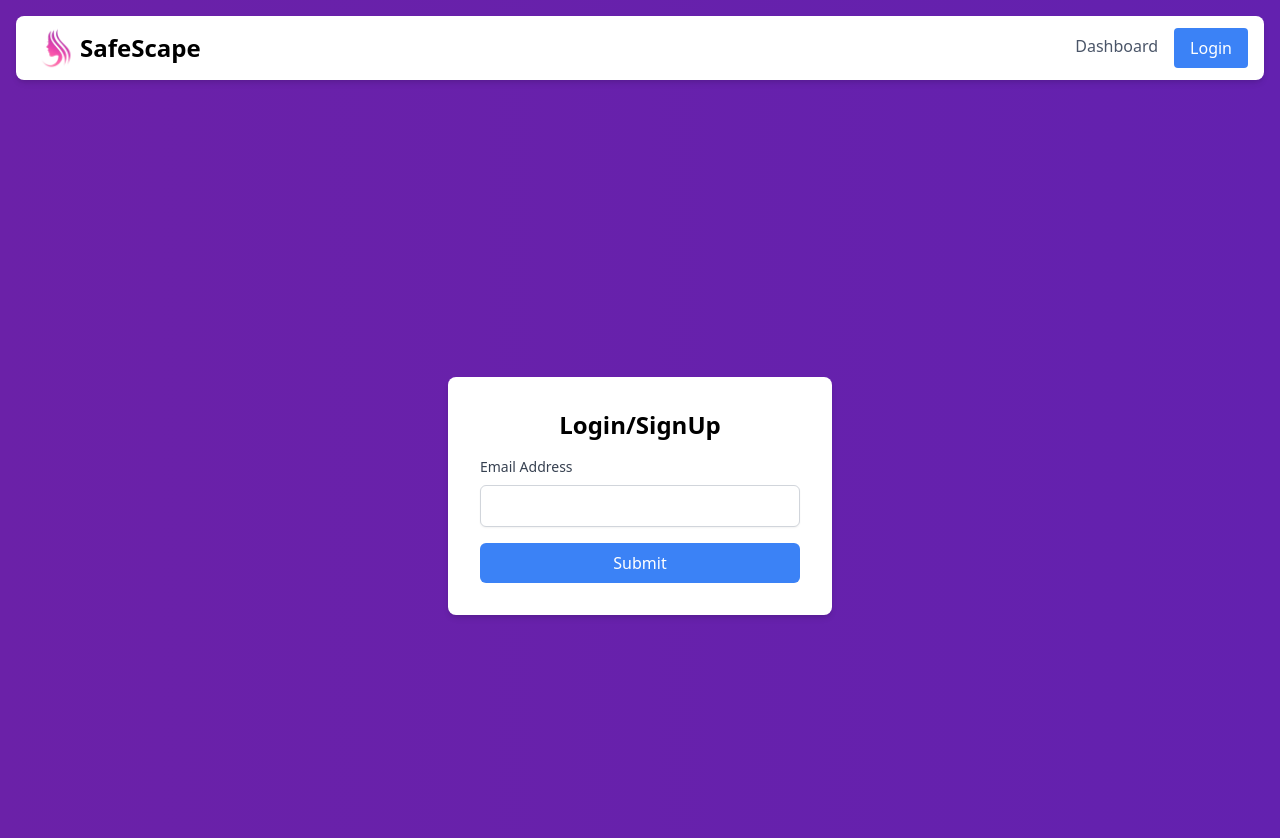
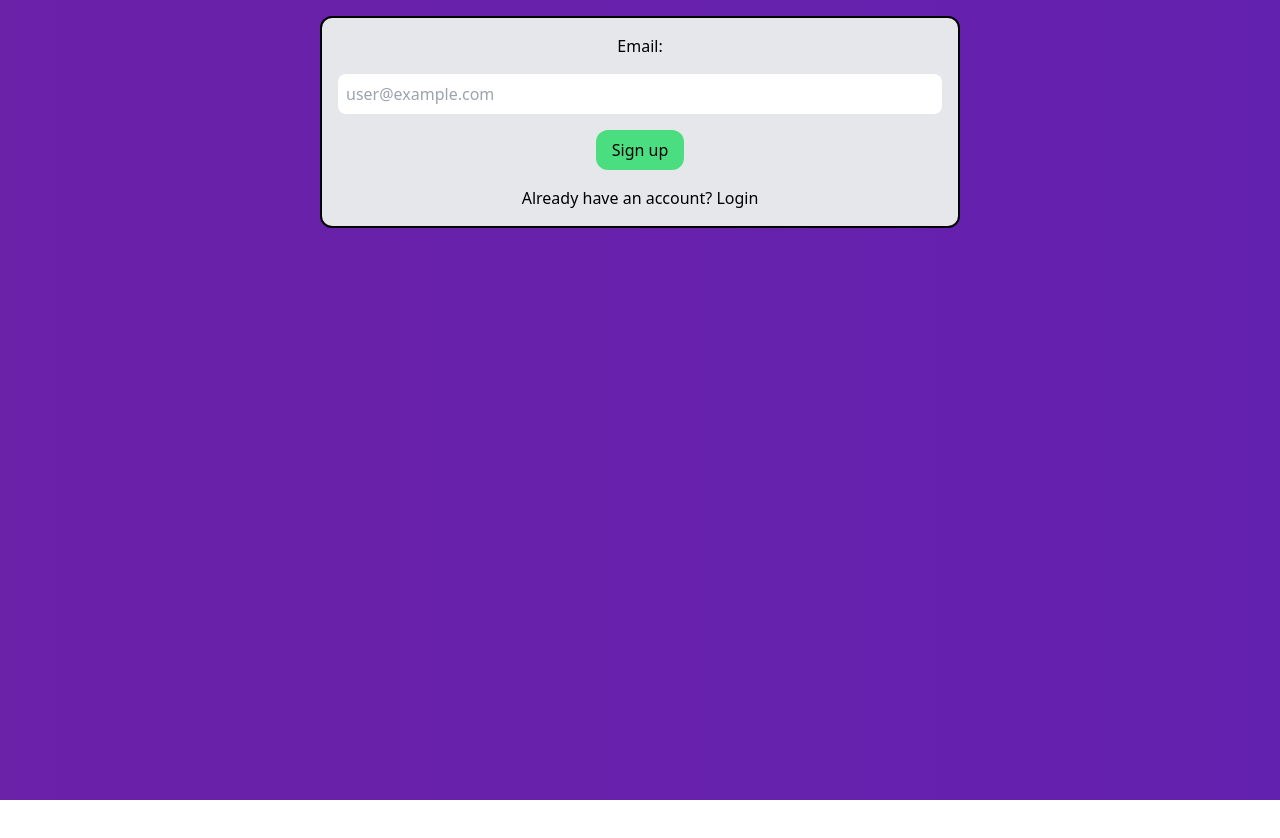
Before and after one commit to govardhan-06/SafeScape, a React (Vite) app: page /login in a window 1280 px wide. Shown: the top 838 px of the page. After the commit the page ends 800 px from the top, so only its background shows below. Built offline with nearby package versions, Linux system fonts and the light colour scheme.

Commit message:
second draft, added login

```diff
--- a/package.json
+++ b/package.json
@@ -10,6 +10,7 @@
     "preview": "vite preview"
   },
   "dependencies": {
+    "@supabase/supabase-js": "^2.45.3",
     "gsap": "^3.12.5",
     "react": "^18.3.1",
     "react-dom": "^18.3.1",
--- a/src/components/Header.jsx
+++ b/src/components/Header.jsx
@@ -17,9 +17,9 @@ const Header = () => {
 
       {/* Desktop Menu */}
       <nav className="hidden space-x-4 md:flex md:items-center">
-        <a href="/dashboard" className="nav-link">
+        {/* <a href="/dashboard" className="nav-link">
           Dashboard
-        </a>
+        </a> */}
         <a
           href="/login"
           className="px-4 py-2 text-white bg-blue-500 rounded hover:bg-blue-700">
--- a/src/components/HeaderDash.jsx
+++ b/src/components/HeaderDash.jsx
@@ -2,6 +2,8 @@ import { useState } from "react";
 import logo from "../assets/safescape_100x100.png";
 import profile from "../assets/profile.png";
 import notification from "../assets/notification.png";
+import Dropdown from "../components/Dropdown";
+import Notifications from "./Notifications";
 
 const Header = () => {
   const [isOpen, setIsOpen] = useState(false);
@@ -19,12 +21,15 @@ const Header = () => {
 
       {/* Desktop Menu */}
       <nav className="hidden space-x-8 md:flex md:items-center">
+        <a href="/dashboard" className="nav-link">
+          Dashboard
+        </a>
         <span className="text-white rounded-full hover:cursor-pointer">
-          <img className="rounded-full size-6" src={notification} alt="" />
+          <Notifications></Notifications>
         </span>
-        <a href="/profile" className="text-white rounded-full ">
-          <img className="rounded-full size-10" src={profile} alt="" />
-        </a>
+        <span className="text-white rounded-full ">
+          <Dropdown />
+        </span>
       </nav>
 
       {/* Mobile Menu Button */}
@@ -55,6 +60,9 @@ const Header = () => {
             <a href="/profile" className="px-4 py-2 text-white rounded ">
               <img className="rounded-full size-10" src={profile} alt="" />
             </a>
+            <a href="/" className="px-4 py-2 text-white rounded ">
+              <img className="rounded-full size-10" src={notification} alt="" />
+            </a>
           </button>
           <nav className="flex flex-col space-y-4">
             <a href="/" className="nav-link">
--- a/src/index.css
+++ b/src/index.css
@@ -3,6 +3,7 @@
 @tailwind utilities;
 
 .nav-link {
+  font-weight: bolder;
   position: relative;
   color: #4a5568; /* Tailwind's gray-700 */
   text-decoration: none;
--- a/src/pages/Dashboard.jsx
+++ b/src/pages/Dashboard.jsx
@@ -4,6 +4,35 @@ const Dashboard = () => {
   return (
     <>
       <HeaderDash></HeaderDash>
+      <div className="flex h-screen px-4 py-2 space-x-4">
+        {/* Left Column */}
+        <div className="flex flex-col w-2/3 space-y-4">
+          {/* Top Horizontal Rectangle (spans only the left column) */}
+          <div className="flex items-center h-16 space-x-6 bg-white rounded-lg justify-evenly">
+            <span className="px-2 py-1 hover:bg-gray-200 hover:rounded-full hover:cursor-pointer ">
+              Camera 1
+            </span>
+            <span className="px-2 py-1 hover:bg-gray-200 hover:rounded-full hover:cursor-pointer ">
+              Camera 2
+            </span>
+            <span className="px-2 py-1 hover:bg-gray-200 hover:rounded-full hover:cursor-pointer ">
+              Camera 3
+            </span>
+            <span className="px-2 py-1 hover:bg-gray-200 hover:rounded-full hover:cursor-pointer ">
+              Camera 4
+            </span>
+          </div>
+          {/* Large Left Rectangle */}
+          <div className="flex-1 bg-white rounded-lg"></div>
+        </div>
+        {/* Right Column */}
+        <div className="flex flex-col w-1/3 space-y-4">
+          {/* Top Right Rectangle */}
+          <div className="flex-1 bg-white rounded-lg"></div>
+          {/* Bottom Right Rectangle */}
+          <div className="flex-1 bg-white rounded-lg"></div>
+        </div>
+      </div>
     </>
   );
 };
--- a/src/pages/Home.jsx
+++ b/src/pages/Home.jsx
@@ -1,9 +1,30 @@
+import supabase from "../config/SupabaseClient";
+import { useEffect, useState } from "react";
 import Header from "../components/Header";
+import HeaderDash from "../components/HeaderDash";
 import Hero from "../components/Hero";
+
 const Home = () => {
+  const [isLoggedIn, setIsLoggedIn] = useState(false);
+
+  useEffect(() => {
+    const updateLoginState = async () => {
+      const {
+        data: { user },
+      } = await supabase.auth.getUser();
+
+      if (user) {
+        // console.log(user);
+        setIsLoggedIn(true);
+      }
+    };
+
+    updateLoginState();
+  }, []);
+
   return (
     <>
-      <Header></Header>
+      {isLoggedIn ? <HeaderDash /> : <Header />}
       <Hero></Hero>
     </>
   );
--- a/src/pages/Login.jsx
+++ b/src/pages/Login.jsx
@@ -1,70 +1,80 @@
+import { useNavigate } from "react-router-dom";
+import supabase from "../config/SupabaseClient";
 import { useState } from "react";
-import Header from "../components/Header";
 
 const Login = () => {
+  const navigate = useNavigate();
+
   const [email, setEmail] = useState("");
-  const [error, setError] = useState("");
-  const [isSubmitted, setIsSubmitted] = useState(false);
+  const [isLoggedIn, setIsLoggedIn] = useState(false);
+  const [error, setError] = useState(null);
+  const [showMessage, setShowMessage] = useState(false); // State to manage pop-up message
 
-  const handleEmailChange = (e) => {
-    setEmail(e.target.value);
+  const updateLoginState = () => {
+    setIsLoggedIn((prev) => !prev);
   };
 
-  const handleSubmit = (e) => {
+  // Email validation function using regex
+  const isValidEmail = (email) => {
+    const emailRegex = /^[^\s@]+@[^\s@]+\.[^\s@]+$/;
+    return emailRegex.test(email);
+  };
+
+  const auth = async (e) => {
     e.preventDefault();
-    // Basic client-side validation
-    const emailPattern = /^[^\s@]+@[^\s@]+\.[^\s@]+$/;
-    if (!emailPattern.test(email)) {
+
+    // Check if email is valid
+    if (!isValidEmail(email)) {
       setError("Please enter a valid email address.");
       return;
     }
 
-    // Simulate form submission
-    setError("");
-    setIsSubmitted(true);
-    setEmail("");
+    let { data, error } = await supabase.auth.signInWithOtp({
+      email: email,
+    });
+
+    if (data) {
+      // Display pop-up message on successful request
+      setShowMessage(true);
+      setTimeout(() => {
+        setShowMessage(false);
+        navigate("/", { replace: true });
+      }, 10000); // Redirect after 2 seconds
+    }
+
+    if (error) {
+      setError(error.message);
+    }
   };
 
   return (
-    <>
-      <Header></Header>
-      <div className="flex items-center justify-center min-h-screen">
-        <div className="w-full max-w-sm p-8 bg-white rounded-lg shadow-md">
-          <h2 className="mb-4 text-2xl font-bold text-center">Login/SignUp</h2>
-          {isSubmitted && (
-            <div className="p-4 mb-4 text-blue-800 bg-blue-100 rounded">
-              <p>Check your inbox to log in securely.</p>
-            </div>
-          )}
-          {error && (
-            <div className="p-4 mb-4 text-red-800 bg-red-100 rounded">
-              <p>{error}</p>
-            </div>
-          )}
-          <form onSubmit={handleSubmit}>
-            <label
-              htmlFor="email"
-              className="block mb-2 text-sm font-medium text-gray-700">
-              Email Address
-            </label>
+    <div className="flex items-center justify-center ">
+      <form
+        className="flex border-2 border-black bg-gray-200 p-4 rounded-xl w-[50%] flex-col items-center justify-center space-y-4 m-4"
+        onSubmit={auth}>
+        <label htmlFor="email">Email:</label>
         <input
           type="email"
           id="email"
-              name="email"
+          placeholder="user@example.com"
           value={email}
-              onChange={handleEmailChange}
-              className="block w-full px-3 py-2 border border-gray-300 rounded-md shadow-sm focus:outline-none focus:ring-1 focus:ring-blue-500"
-              required
+          onChange={(e) => setEmail(e.target.value)}
+          className="w-full p-2 rounded-lg"
         />
-            <button
-              type="submit"
-              className="w-full px-4 py-2 mt-4 text-white bg-blue-500 rounded-md hover:bg-blue-600 focus:outline-none focus:ring-2 focus:ring-blue-500">
-              Submit
+        <button className="px-4 py-2 bg-green-400 rounded-xl">
+          {isLoggedIn ? "Login" : "Sign up"}
         </button>
+        <span className="hover:cursor-pointer" onClick={updateLoginState}>
+          {isLoggedIn
+            ? "Don't have an account? Sign up"
+            : "Already have an account? Login"}
+        </span>
+        {error && <p className="text-red-500">{error}</p>}
+        {showMessage && (
+          <p className="text-green-500">Check your inbox to log in securely.</p>
+        )}
       </form>
     </div>
-      </div>
-    </>
   );
 };
 
--- a/src/pages/Profile.jsx
+++ b/src/pages/Profile.jsx
@@ -5,7 +5,7 @@ const Profile = ({ user }) => {
   return (
     <>
       <HeaderDash />
-      <div className="max-w-md p-6 mx-auto bg-white rounded-lg shadow-md">
+      <div className="p-6 mx-4 bg-white rounded-lg shadow-md max-w-screen">
         <h2 className="mb-4 text-2xl font-bold">User Profile</h2>
         <div className="mb-4">
           <span className="font-semibold">Name:</span>
```
Also changed, not shown: 2 other files (tests, documents, lock files or other folders). Lines whose indentation alone changed are shown as unchanged.
